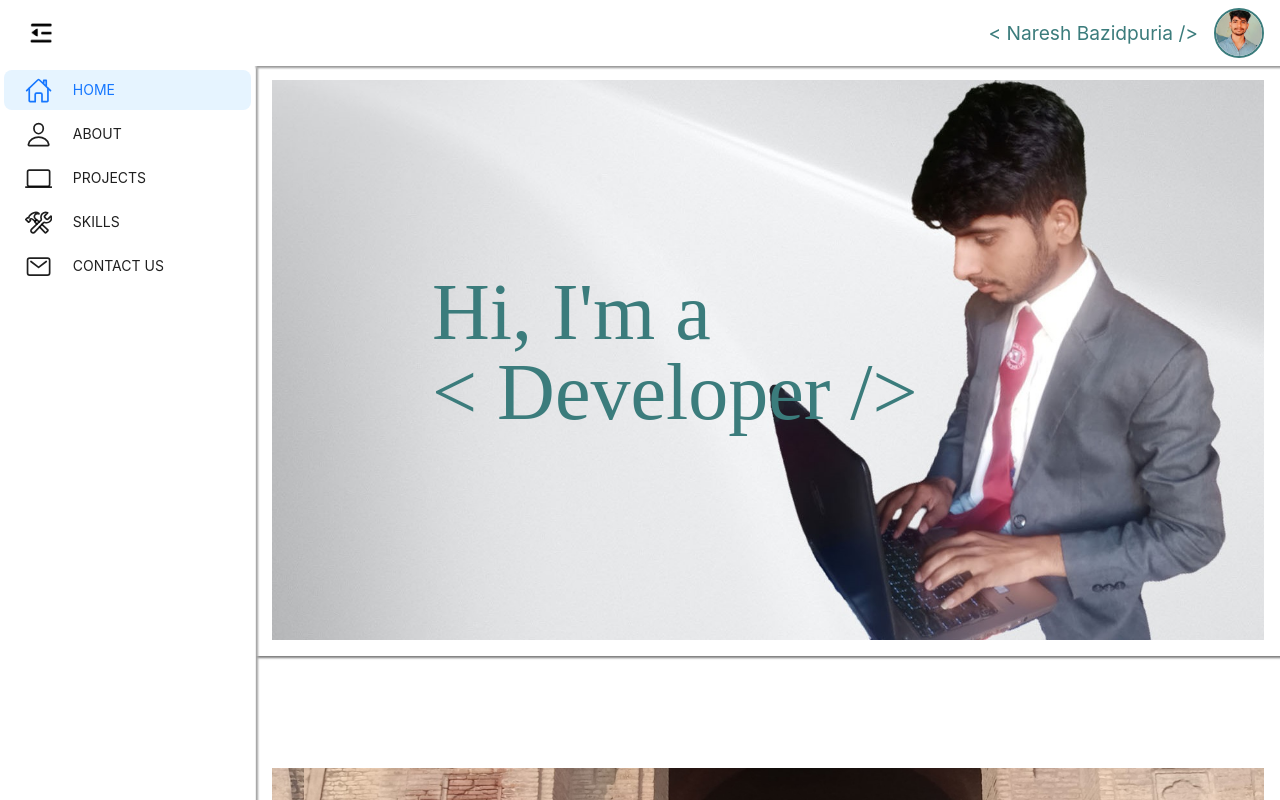
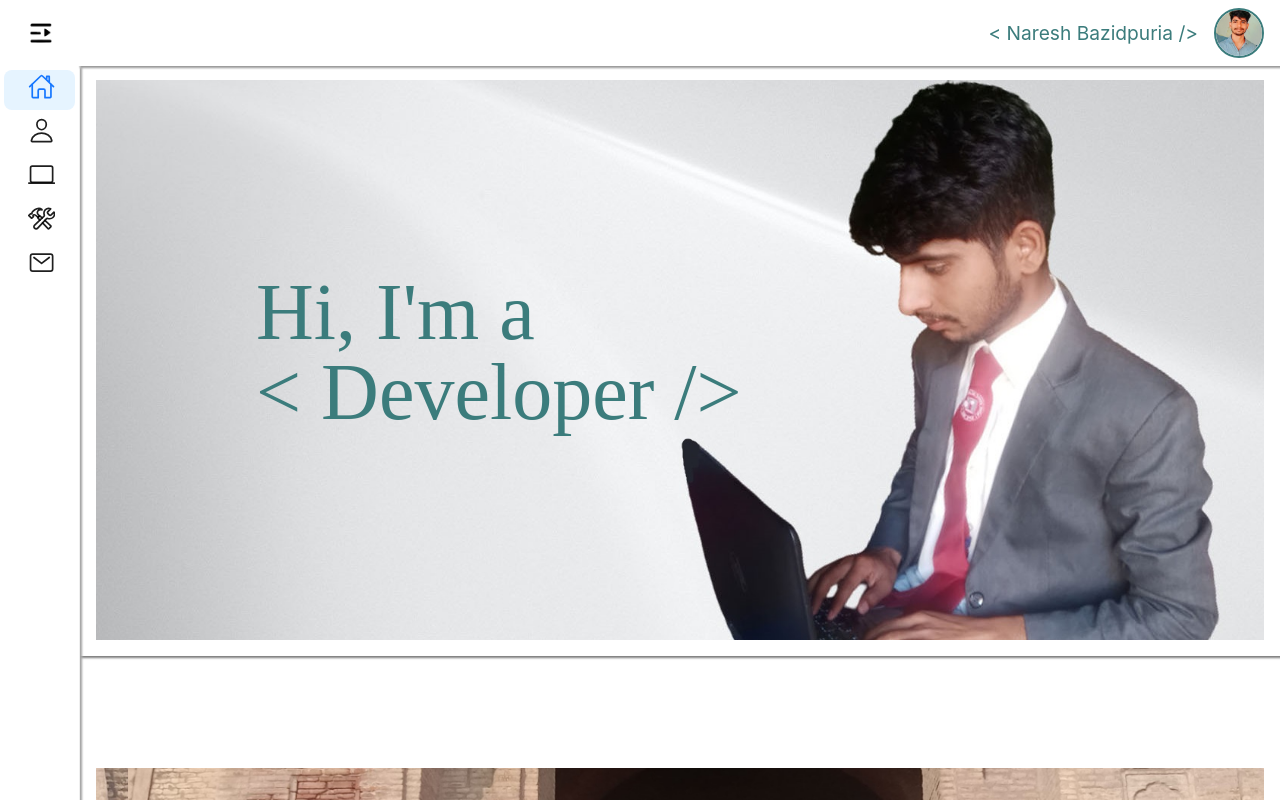
Before and after one commit to Nareshbazidpuria/NB-React, a React (Create React App) app: page / in a window 1280 px wide. Shown: the top 800 px of the page. Built offline with nearby package versions, Linux system fonts and the light colour scheme; a web font is replaced by a local one.

Commit message:
design completed

```diff
--- a/src/components/sideBar/index.js
+++ b/src/components/sideBar/index.js
@@ -30,7 +30,7 @@ const items = [
   getItem('CONTACT US', '#contactUs', <ion-icon name="mail-outline" style={styleObj}></ion-icon>),
 ];
 const Sidebar = () => {
-  const [collapsed, setCollapsed] = useState(false);
+  const [collapsed, setCollapsed] = useState(true);
   const [active, setActive] = useState('#home');
   const toggleCollapsed = () => {
     setCollapsed(!collapsed);
```
